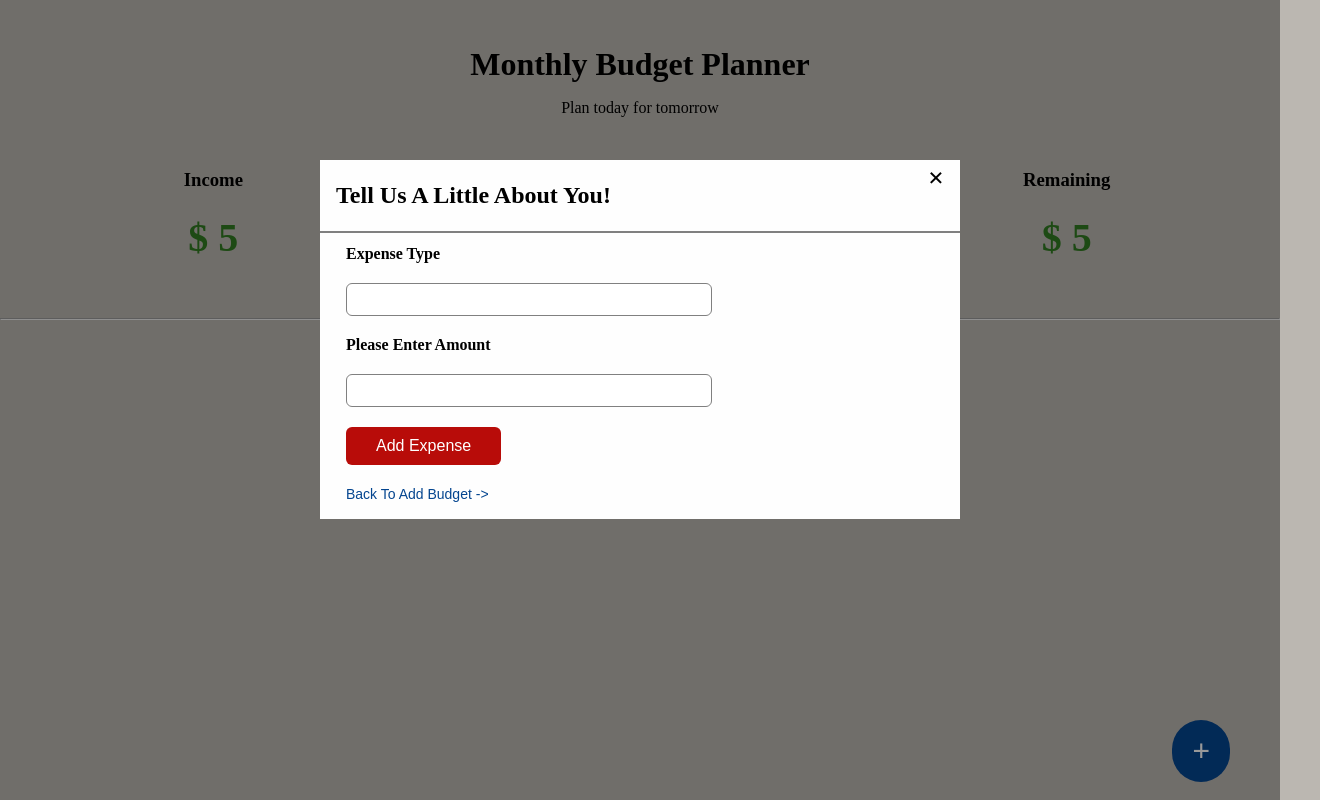
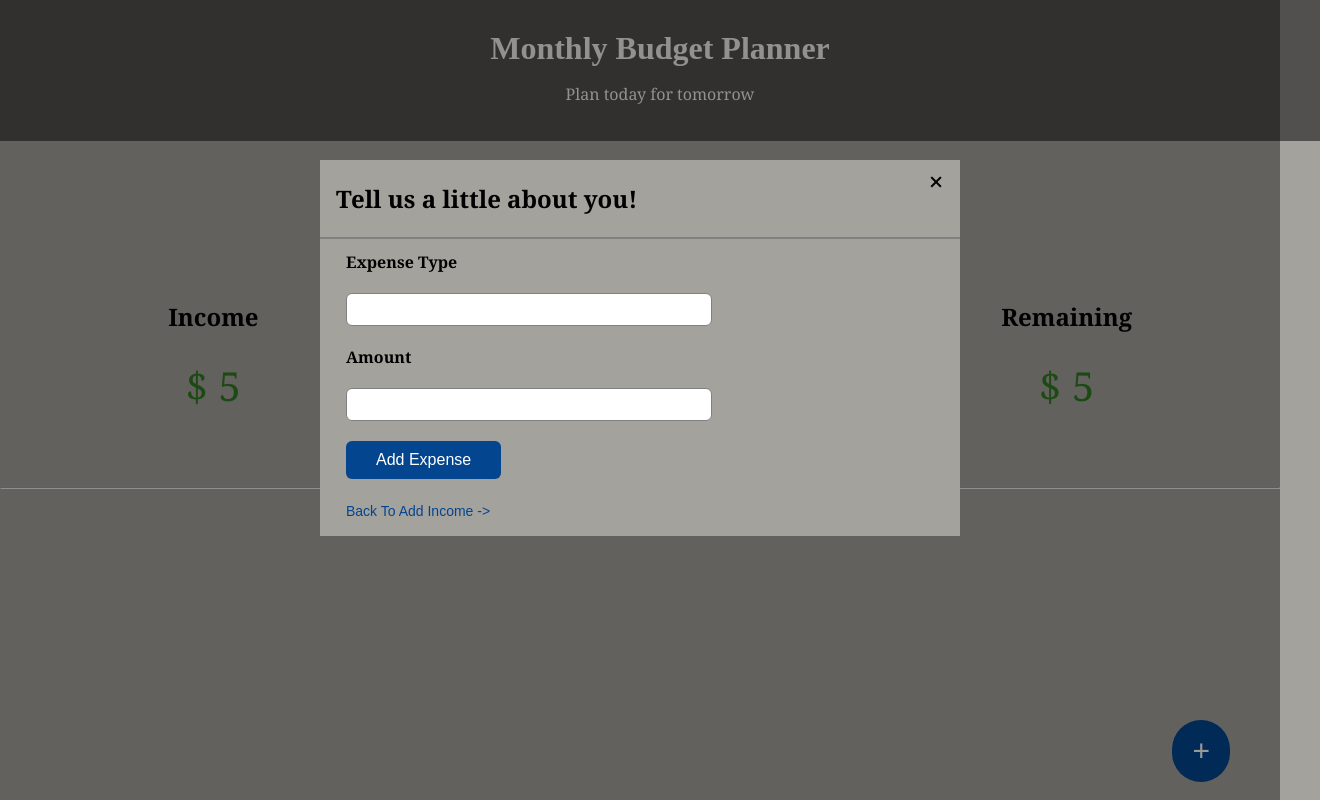
Before and after one commit to bcgood214/FinancePlatform, a plain HTML site: page templates/createbudget.html in a window 1280 px wide. Both pictures are taken after typing "5" into the empty fields and a click on the button "Add Income". Shown: the whole page, 1320 px wide, since content can reach past the window. Drawn offline with Linux system fonts and the light colour scheme; a web font is replaced by a local one.

Commit message:
Updated layout and added functionality (update/ delete expenses)

```diff
--- a/static/script/main.js
+++ b/static/script/main.js
@@ -1,6 +1,7 @@
 const modal = document.getElementById("myModal");
 const btn = document.getElementById("myBtn");
 const span = document.getElementsByClassName("close")[0];
+
 btn.onclick = function () {
   expName.value = "";
   expNumber.value = "";
@@ -8,9 +9,11 @@ btn.onclick = function () {
   editForm.style.display = "none";
   modal.style.display = "block";
 };
+
 span.onclick = function () {
   modal.style.display = "none";
 };
+
 window.onclick = function (event) {
   if (event.target == modal) {
     modal.style.display = "none";
@@ -39,10 +42,10 @@ let expNumber = document.getElementById("expNumber");
 let id = 0;
 let details = [];
 
-function getBudgetAmount(amount) {
+function getBudgetAmount(amount) {  /*Add Income */
   if (!amount) {
     amountInput.style.border = "1px solid #b80c09";
-    amountInput.placeholder = "input can not be empty";
+    amountInput.placeholder = "Income Amount is required";
     amountInput.style.color = "#b80c09";
     setTimeout(() => {
       amountInput.style.color = "#495057";
@@ -59,25 +62,28 @@ function getBudgetAmount(amount) {
 }
 
 function addExpenses(name, number) {
+
   if (!name.length || !number.length) {
     expName.style.border = "1px solid #b80c09";
-    expName.placeholder = "input can not be empty";
+    expName.placeholder = "Please enter expense type";
     expName.style.color = "#b80c09";
 
     expNumber.style.border = "1px solid #b80c09";
-    expNumber.placeholder = "input can not be empty";
+    expNumber.placeholder = "Please enter expense amount";
     expNumber.style.color = "#b80c09";
 
     setTimeout(() => {
       expName.style.color = "#495057";
       expName.style.border = "1px solid gray";
-      expName.placeholder = "input can not be empty";
+      expName.placeholder = "Input can not be empty";
 
-      expNumber.placeholder = "input can not be empty";
+      expNumber.placeholder = "Input can not be empty";
       expNumber.style.border = "1px solid gray";
       expNumber.style.color = "#495057";
     }, 3000);
-  } else {
+  }
+
+  else {
     const userExp = {
       id: id,
       name: name,
@@ -100,8 +106,8 @@ function displayExp(details) {
       <div id="expValueAmount" class="exp"><p> <span>$ </span> ${details[i].number}</p></div>
       <div id="edite_delete">
         <p>
-          <button id="${details[i].id}" onclick="editExpDetails(${details[i].id})"> <img src="image/edit.svg" width="15" alt=""  /></button>
-          <button id="${details[i].id}" onclick="delExpenseDetails(${details[i].id})"><img src="image/trash.svg" width="15" alt="" /></button>
+          <button id="${details[i].id}" onclick="editExpDetails(${details[i].id})"><img src="../static/images/Update_Icon.jpg" width="20" alt=""  /></button>
+          <button id="${details[i].id}" onclick="delExpenseDetails(${details[i].id})"><img src="../static/images/Delete_Icon.jpg" width="75" alt="" /></button>
         </p>
       </div>
     </div>
--- a/static/styles/stylebp.css
+++ b/static/styles/stylebp.css
@@ -1,42 +1,42 @@
-
-
-@font-face {
-	font-family: "General";
-	src: url("../styles/font/Nunito-ExtraLight.ttf");
-  }
-  @font-face {
-	font-family: "heading";
-	src: url("../styles/font/Nunito-Bold.ttf");
-  }
   body {
 	margin: 0;
 	padding: 0;
 	width: 100%;
-	font-family: "General";
+	font-family: Georgia, 'Times New Roman', Times, serif;
 	height: 100vh;
-	background-color:#bbb7b1;
+	background-color:#79766fad;
   }
+
   .container {
-	min-height: 80vh;
+	min-height: 35vh;
   }
+
   .header {
-	height: 60px;
-	width: 100%;
+    position: absolute;
+    bottom: 100;
+    background: rgb(0, 0, 0);
+    background: rgba(0, 0, 0, 0.5); /* Black background with 0.5 opacity */
+    color: #f1f1f1;
+    width: 100%;
+    padding: 20px;
   }
+
   h1 {
 	margin: 0;
 	text-align: center;
 	font-family: "heading";
 	padding-top: 10px;
   }
+
   .budget-section {
 	display: flex;
 	justify-content: space-around;
 	align-items: flex-start;
 	width: 100%;
-	min-height: 160px;
-	font-weight: 900;
+	min-height: 50px;
+	font-weight: 100;
   }
+
   .budget-list {
 	display: flex;
 	justify-content: space-around;
@@ -45,30 +45,36 @@
 	height: 70px;
 	font-size: 20px;
   }
+
   .exp-amount {
-	color: #b80c09;
+	color: #04458f;
   }
+
   .amount {
 	color: #317b22;
   }
+
   .col {
 	width: 40%;
 	text-align: center;
 	text-transform: capitalize;
   }
+
   .col p {
 	font-size: 40px;
 	padding-top: 5px;
 	margin: 0;
   }
+
   .toggle {
 	position: fixed;
 	right: 0;
 	bottom: 18px;
   }
+
   .toggle button {
 	border: none;
-	border-radius: 600px;
+	border-radius: 400px;
 	background: #04458f;
 	padding: 14px 20px;
 	color: #ffffff;
@@ -76,15 +82,18 @@
 	margin: 10px 50px 0 0;
 	cursor: pointer;
   }
-  /* modal form */
+
+  /* Modal (Pop-up window) */
   .budget-form {
 	width: 100%;
 	min-height: 200px;
   }
+
   form {
 	margin: 10px 0 20px 10px;
 	min-height: 100px;
   }
+
   input {
 	width: 60%;
 	padding: 8px 0;
@@ -94,38 +103,46 @@
 	padding-left: 5px;
 	color: #495057;
   }
+
   .budget-list .exp p {
 	color: #b80c09;
 	font-size: 18px;
   }
+
   #displayExpenses {
 	width: 100%;
 	display: none;
   }
+
   .expValue {
 	display: flex;
 	justify-content: space-around;
 	height: 40px;
-	font-weight: 900;
+	font-weight: 100;
 	text-align: center;
   }
+
   #expTitleName {
 	width: 40%;
   }
+
   #expValueAmount {
 	width: 40%;
   }
+
   #edite_delete {
 	width: 40%;
   }
   #edite_delete img {
 	cursor: pointer;
   }
+
   #edite_delete button {
 	margin-left: 1px;
 	background: none;
 	border: none;
   }
+
   .budget-form button {
 	background: rgb(1, 83, 1);
 	border: none;
@@ -137,6 +154,7 @@
 	font-size: 16px;
 	font-weight: 400;
   }
+
   #bug {
 	font-size: 14px;
 	background: none;
@@ -145,16 +163,19 @@
 	text-align: justify;
 	padding: 0;
   }
+
   #expense-form {
 	width: 100%;
 	display: none;
   }
+
   #editForm {
 	display: none;
 	width: 100%;
   }
+
   #editForm button {
-	background: #b80c09;
+	background: #04458f;
 	border: none;
 	border-radius: 6px;
 	color: #ffffff;
@@ -164,8 +185,9 @@
 	font-size: 16px;
 	font-weight: 400;
   }
+
   .expense-form button {
-	background: #b80c09;
+	background: #04458f;
 	border: none;
 	border-radius: 6px;
 	color: #ffffff;
@@ -175,7 +197,8 @@
 	font-size: 16px;
 	font-weight: 400;
   }
-  /* The Modal (background) */
+
+  /* background homepage for Modal */
   .modal {
 	display: block;
 	position: fixed;
@@ -185,10 +208,10 @@
 	width: 100%;
 	height: 100%;
 	overflow: auto;
-	background-color: rgba(0, 0, 0, 0.4);
+	background-color: rgba(0, 0, 0, 0.4); /* transparency background while modal is open*/
 	animation-name: fadeIn;
 	animation-duration: 0.4s;
-	text-transform: capitalize;
+	text-transform: none;
 	font-weight: 600;
   }
 
@@ -197,7 +220,7 @@
 	position: fixed;
 	top: 20%;
 	left: 25%;
-	background-color: #fefefe;
+	background-color: rgba(164,162,157,255);
 	width: 50%;
 	min-height: 40px;
 	animation-name: slideIn;
@@ -213,6 +236,7 @@
 	cursor: pointer;
 	color: #000;
   }
+
   .modal-header {
 	padding: 2px 16px;
 	border-bottom: 2px solid gray;
--- a/templates/createbudget.html
+++ b/templates/createbudget.html
@@ -16,61 +16,68 @@
 
       <div class="container">
         <div class="header">
-          <br><br>
           <h1>Monthly Budget Planner</h1>
           <center><p>Plan today for tomorrow</p></center>
-        </div>
+        </div></div>
 
-        <br><br><br><br><br>
 
         <div class="budget-section">
+
           <div class="budget col col-md col-sm">
-            <h3>Income</h3>
-
+            <h2>Income</h2>
             <p class="amount">$ <span id="budgetAmount">0</span></p>
           </div>
+
           <div class="expenses col col-md col-sm">
-            <h3>Expenses</h3>
-
+            <h2>Expenses</h2>
             <p class="exp-amount">$ <span id="expensesAmount">0</span></p>
           </div>
+
           <div class="balance col col-md col-sm">
-            <h3>Remaining</h3>
-
+            <h2>Remaining</h2>
             <p class="amount bala">$ <span id="balanceAmount">0</span></p>
           </div>
         </div>
-        <hr>
+
+        <br><br><br><hr>
+
         <div id="displayExpenses">
           <div class="budget-list">
+
             <div class="col">
-              <h4>Category</h4>
+              <h3>Category</h3>
             </div>
+
             <div class="col">
-              <h4>Spent</h4>
+              <h3>Spent</h3>
             </div>
 
             <div class="col"></div>
           </div>
+
           <div id="expValue"></div>
         </div>
       </div>
+
+
       <div class="toggle">
         <button id="myBtn" type="button">+</button>
       </div>
 
-      <!-- The Modal -->
+      <!-- Modal -->
       <div id="myModal" class="modal">
+
         <!-- Modal content -->
         <div class="modal-content">
           <div class="modal-header">
             <span class="close">&times;</span>
             <h2>Tell us a little about you!</h2>
           </div>
+
           <div class="modal-body">
             <div class="budget-form" id="budgetform">
               <form id="addForm">
-                <label for=""> Please enter your income amount</label> <br />
+                <label for=""> Income amount</label> <br />
                 <input type="number" id="number" /> <br />
                 <button type="submit">Add income</button>
               </form>
@@ -78,33 +85,42 @@
 
             <div class="expense-form" id="expense-form">
               <form action="" id="expForm">
+
                 <div class="">
                   <label for="">Expense Type</label> <br />
                   <input type="text" id="expName" />
                 </div>
+
                 <div class="">
-                  <label for="">please enter amount</label> <br />
+                  <label for="">Amount</label> <br />
                   <input type="number" id="expNumber" />
                 </div>
+
                 <button type="submit" id="submitExpen">Add expense</button>
               </form>
+
               <button onclick="callBudget()" id="bug">
-                Back to add budget ->
+                Back to add Income ->
               </button>
+
             </div>
 
             <div class="edit-form" id="editForm">
               <form action="" id="saveEdit">
+
                 <div class="">
-                  <label for="">Edit your expense</label> <br />
+                  <label for="">Edit expense type</label> <br />
                   <input type="text" id="editExpName" />
                 </div>
+
                 <div class="">
-                  <label for="">Edit expense amount</label> <br />
+                  <label for="">Edit amount</label> <br />
                   <input type="number" id="editExpNumber" />
                 </div>
-                <button type="submit">Save changes</button>
+
+                <button type="submit">Update</button>
               </form>
+
             </div>
           </div>
         </div>
```
Also changed, not shown: static/images/Delete_Icon.jpg (added), static/images/Update_Icon.jpg (added).
